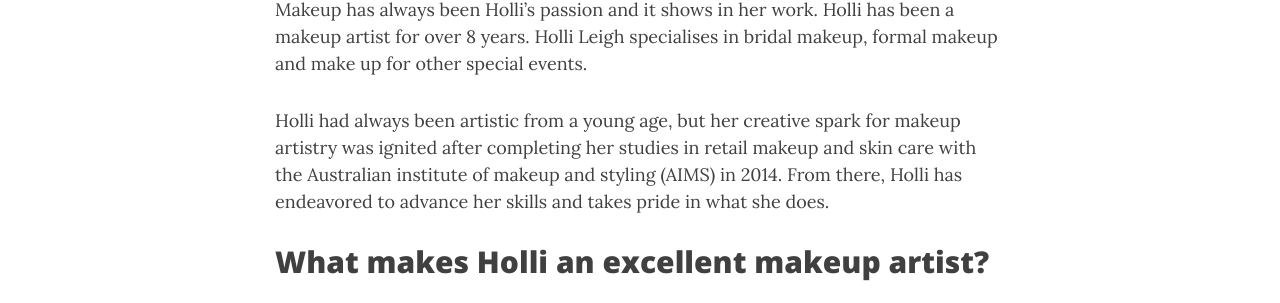
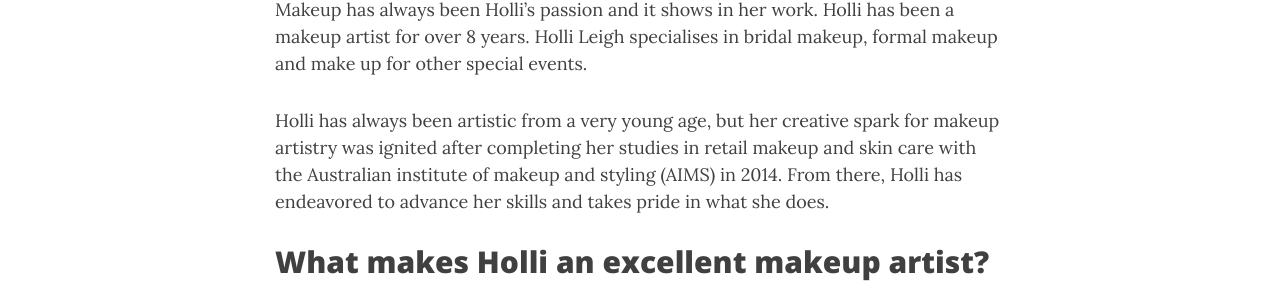
Before and after one commit to nerdflu/goldcoastmakeupartist, a Jekyll site: the page built from index.md, in a window 1280 px wide and 900 px high, scrolled down 632 px. Shown: the part 151-454 px from the top of the window. Built offline with Jekyll 4.4.1, drawn with Linux system fonts in a browser that asks for light colours; nearby versions of some CDN libraries; comment, search, counter and statistics services are not loaded.

Commit message:
Update index.md

```diff
--- a/index.md
+++ b/index.md
@@ -13,7 +13,7 @@ Want to look amazing on your special day? Looking for a reliable, friendly and t
 
 Makeup has always been Holli's passion and it shows in her work. Holli has been a makeup artist for over 8 years. Holli Leigh specialises in bridal makeup, formal makeup and make up for other special events.
 
-Holli had always been artistic from a young age, but her creative spark for makeup artistry was ignited after completing her studies in retail makeup and skin care with the Australian institute of makeup and styling (AIMS) in 2014. From there, Holli has endeavored to advance her skills and takes pride in what she does.
+Holli has always been artistic from a very young age, but her creative spark for makeup artistry was ignited after completing her studies in retail makeup and skin care with the Australian institute of makeup and styling (AIMS) in 2014. From there, Holli has endeavored to advance her skills and takes pride in what she does.
 
 ## What makes Holli an excellent makeup artist?
 
```
